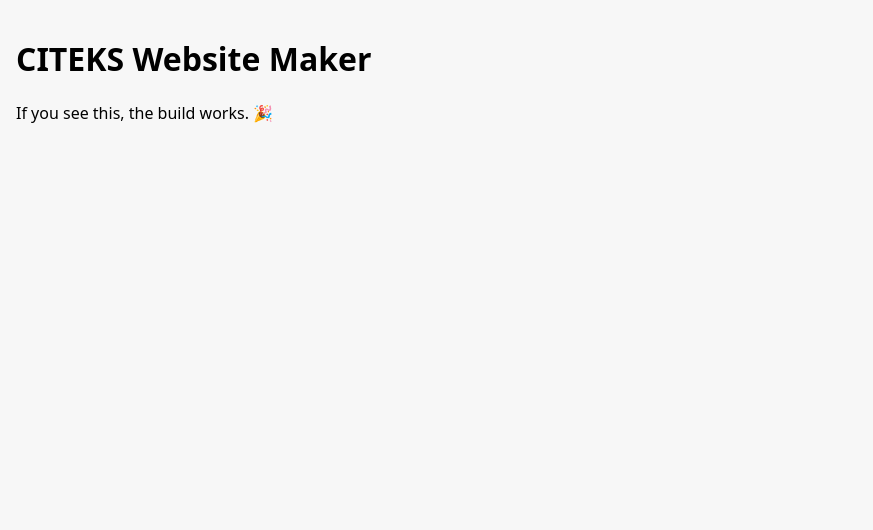
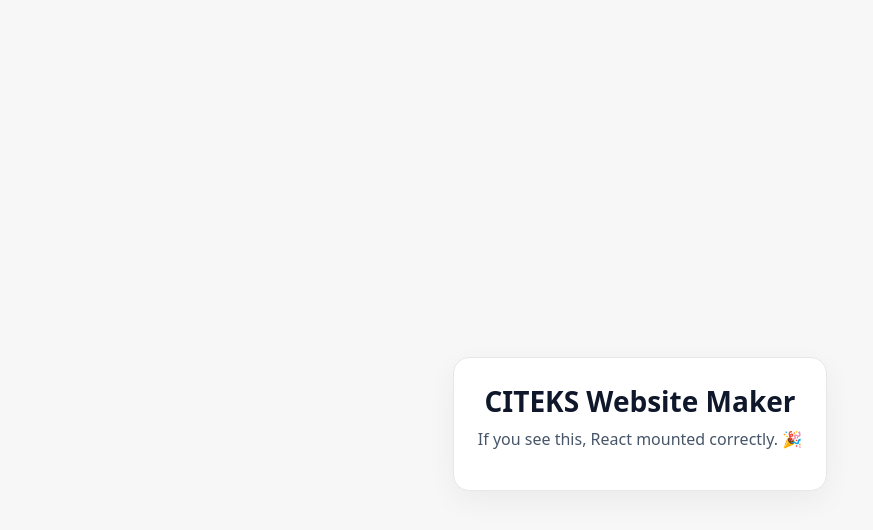
Before and after one commit to Lucasheg/Websy, a React (Vite) app: page / in a window 1280 px wide. Shown: the top 530 px of the page, without its empty margins (0-873 px from the left). Built offline with nearby package versions, Linux system fonts and the light colour scheme.

Commit message:
Update App.jsx

```diff
--- a/src/App.jsx
+++ b/src/App.jsx
@@ -1,8 +1,34 @@
+import React from "react";
+
 export default function App() {
   return (
-    <div style={{padding:16, fontFamily:"system-ui"}}>
-      <h1>CITEKS Website Maker</h1>
-      <p>If you see this, the build works. 🎉</p>
+    <div
+      style={{
+        minHeight: "100vh",
+        display: "grid",
+        placeItems: "center",
+        fontFamily: "system-ui, -apple-system, Segoe UI, Roboto, Helvetica, Arial",
+        color: "#0f172a",
+        background: "#f7f7f7",
+        padding: 24,
+      }}
+    >
+      <div
+        style={{
+          background: "#fff",
+          border: "1px solid #e5e7eb",
+          borderRadius: 16,
+          boxShadow: "0 10px 30px rgba(0,0,0,.05)",
+          padding: 24,
+          maxWidth: 720,
+          textAlign: "center",
+        }}
+      >
+        <h1 style={{ margin: 0, fontSize: 28 }}>CITEKS Website Maker</h1>
+        <p style={{ marginTop: 8, color: "#475569", fontSize: 16 }}>
+          If you see this, React mounted correctly. 🎉
+        </p>
+      </div>
     </div>
   );
 }
```
